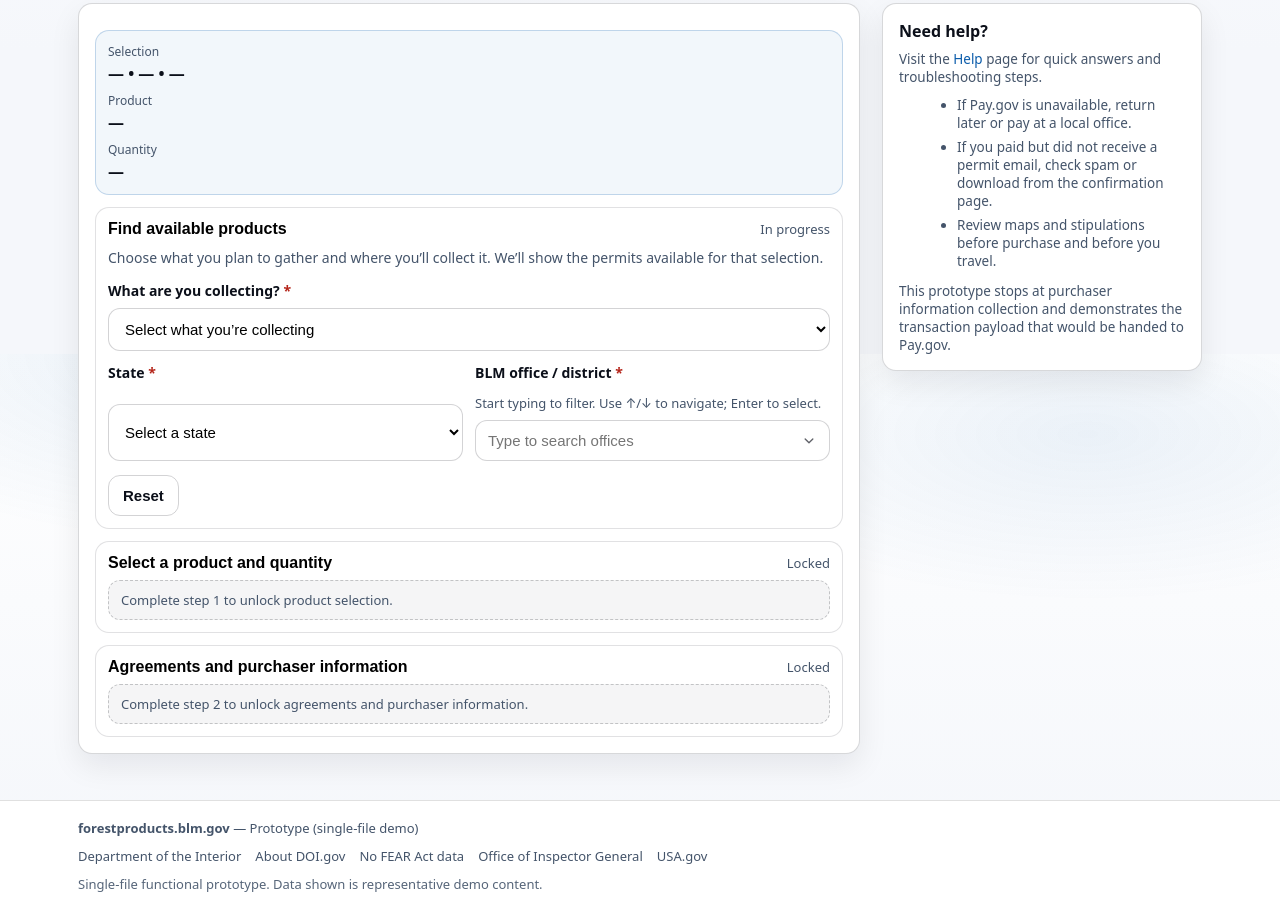
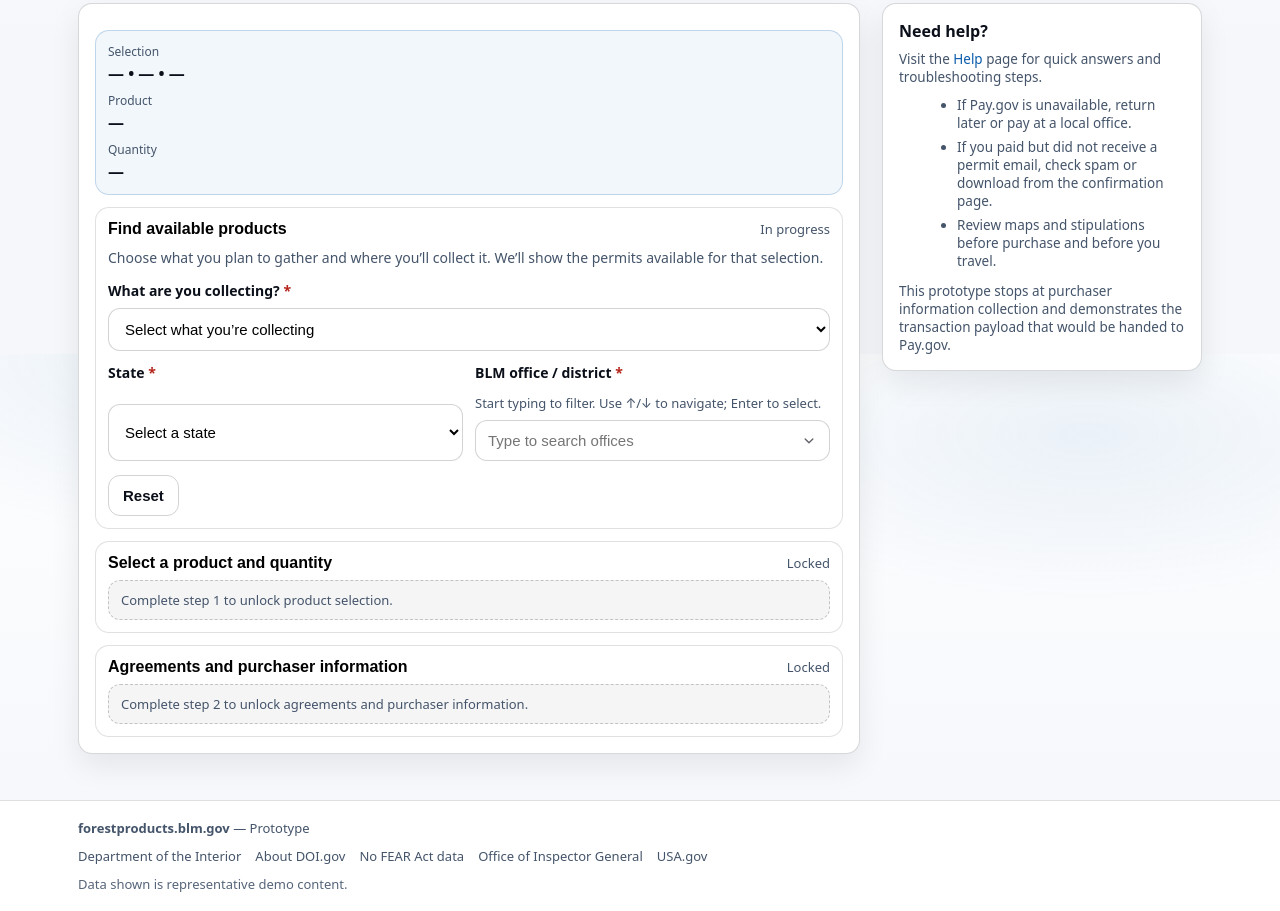
Before and after one commit to bip-river/SFPx, a plain HTML site: page index.html in a window 1280 px wide. Shown: the part 446-1357 px from the top of the page. Drawn offline with Linux system fonts and the light colour scheme.

Commit message:
Update index.html

```diff
--- a/index.html
+++ b/index.html
@@ -318,7 +318,7 @@ Replace this demo text with the authoritative terms and conditions used by your
 
   <footer>
     <div class="wrap">
-      <div><strong>forestproducts.blm.gov</strong> — Prototype (single-file demo)</div>
+      <div><strong>forestproducts.blm.gov</strong> — Prototype</div>
       <div class="footer-links" aria-label="Footer links">
         <a href="https://www.doi.gov/" target="_blank" rel="noopener">Department of the Interior</a>
         <a href="https://www.doi.gov/about" target="_blank" rel="noopener">About DOI.gov</a>
@@ -326,7 +326,7 @@ Replace this demo text with the authoritative terms and conditions used by your
         <a href="https://www.doioig.gov/" target="_blank" rel="noopener">Office of Inspector General</a>
         <a href="https://www.usa.gov/" target="_blank" rel="noopener">USA.gov</a>
       </div>
-      <div class="smallprint">Single-file functional prototype. Data shown is representative demo content.</div>
+      <div class="smallprint">Data shown is representative demo content.</div>
     </div>
   </footer>
   <script src="app.js" defer></script>
```
